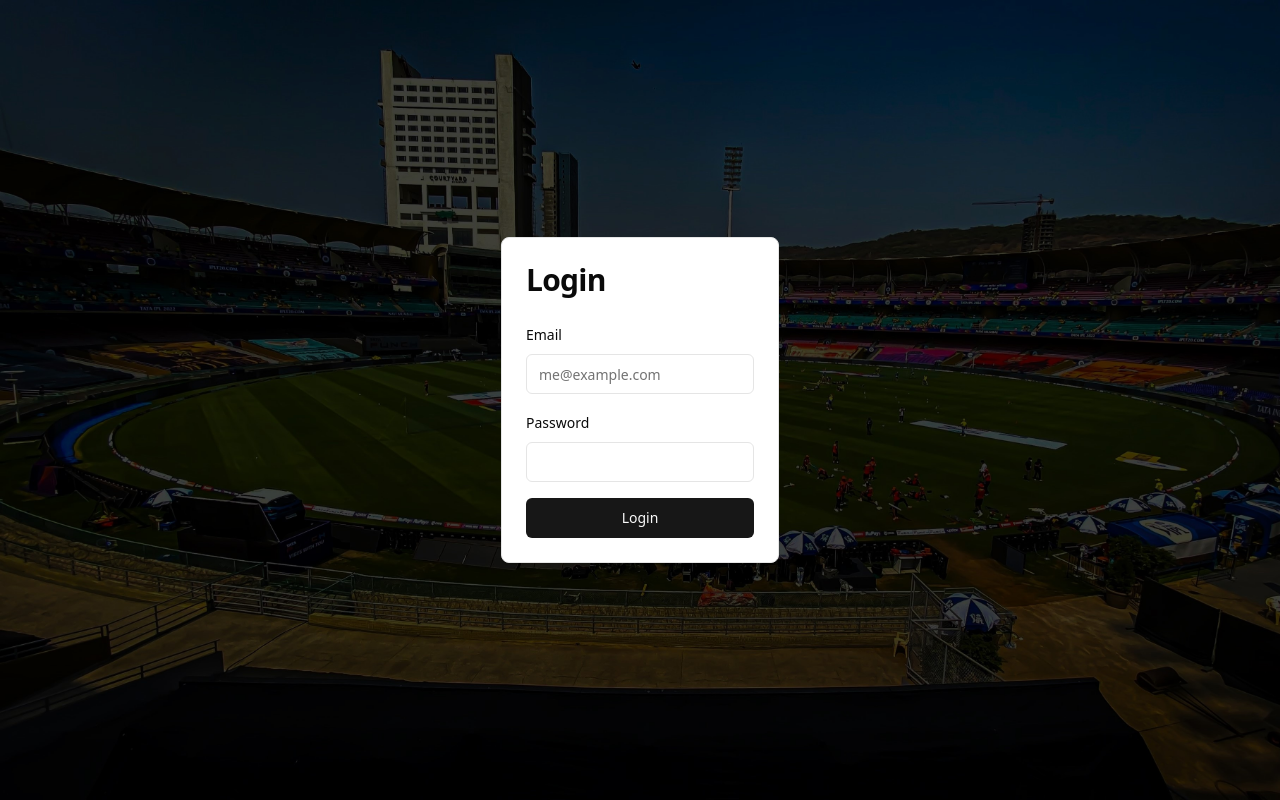
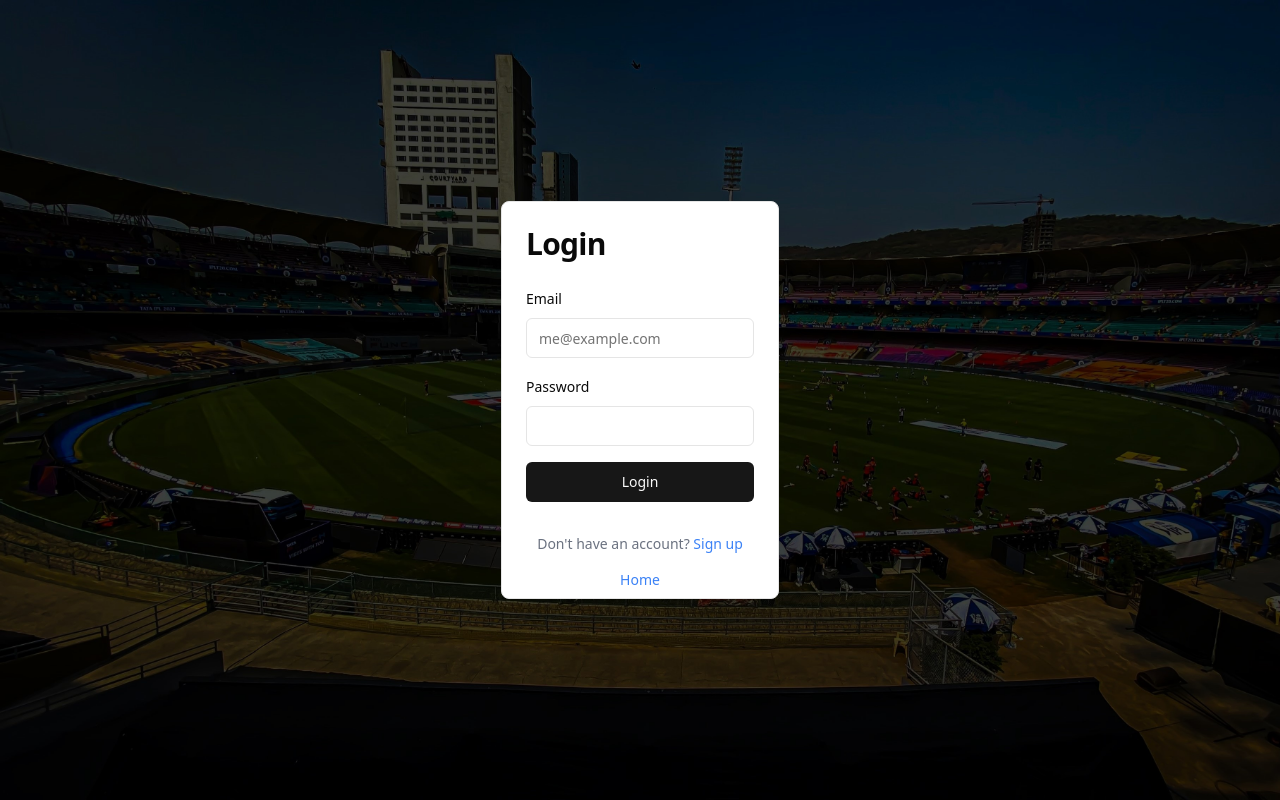
Before and after one commit to Shuffled720/Webbuzz-challenge, a Next.js app: page /login in a window 1280 px wide. Built offline with nearby package versions, Linux system fonts and the light colour scheme.

Commit message:
Login Form made

```diff
--- a/src/components/Login/LoginForm.tsx
+++ b/src/components/Login/LoginForm.tsx
@@ -7,6 +7,7 @@ import { useForm, SubmitHandler } from 'react-hook-form';
 import axios from 'axios';
 import { useRouter } from 'next/navigation'; // Import useRouter for redirection
 import { useState } from "react";
+import Link from "next/link";
 
 
 
@@ -60,6 +61,8 @@ const LoginForm = () => {
                         </div>
                         <Button className="w-full">Login</Button>
                     </CardContent>
+                    <h1 className="text-center text-gray-500 text-sm p-2">Don&apos;t have an account? <Link href="/register" className="text-blue-500">Sign up</Link></h1>
+                    <h1 className="text-center text-gray-500 text-sm p-2"> <Link href="/" className="text-blue-500">Home</Link></h1>
                 </Card>
                 {errorMessage && <p style={{ color: 'red' }}>{errorMessage}</p>}
             </form>
```
